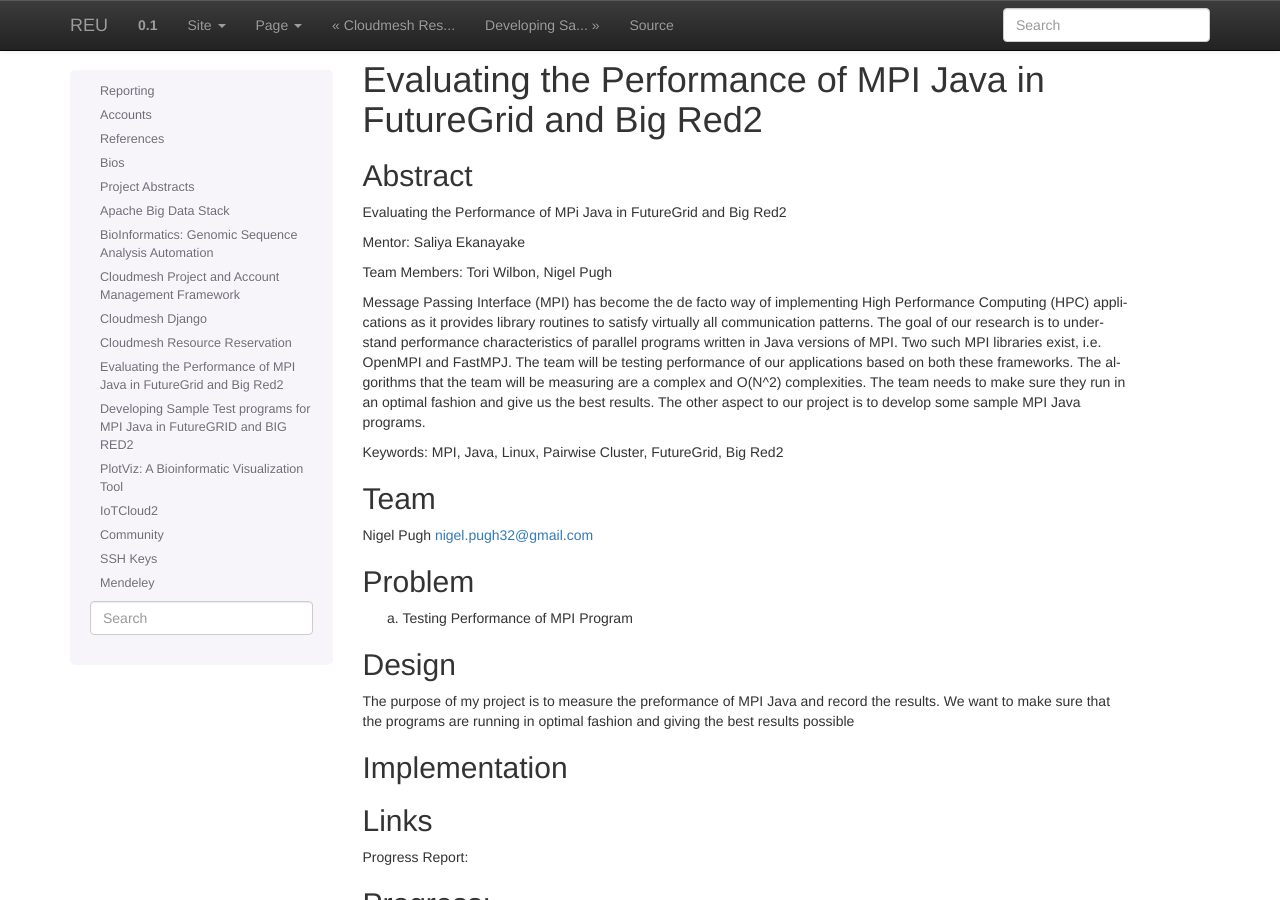
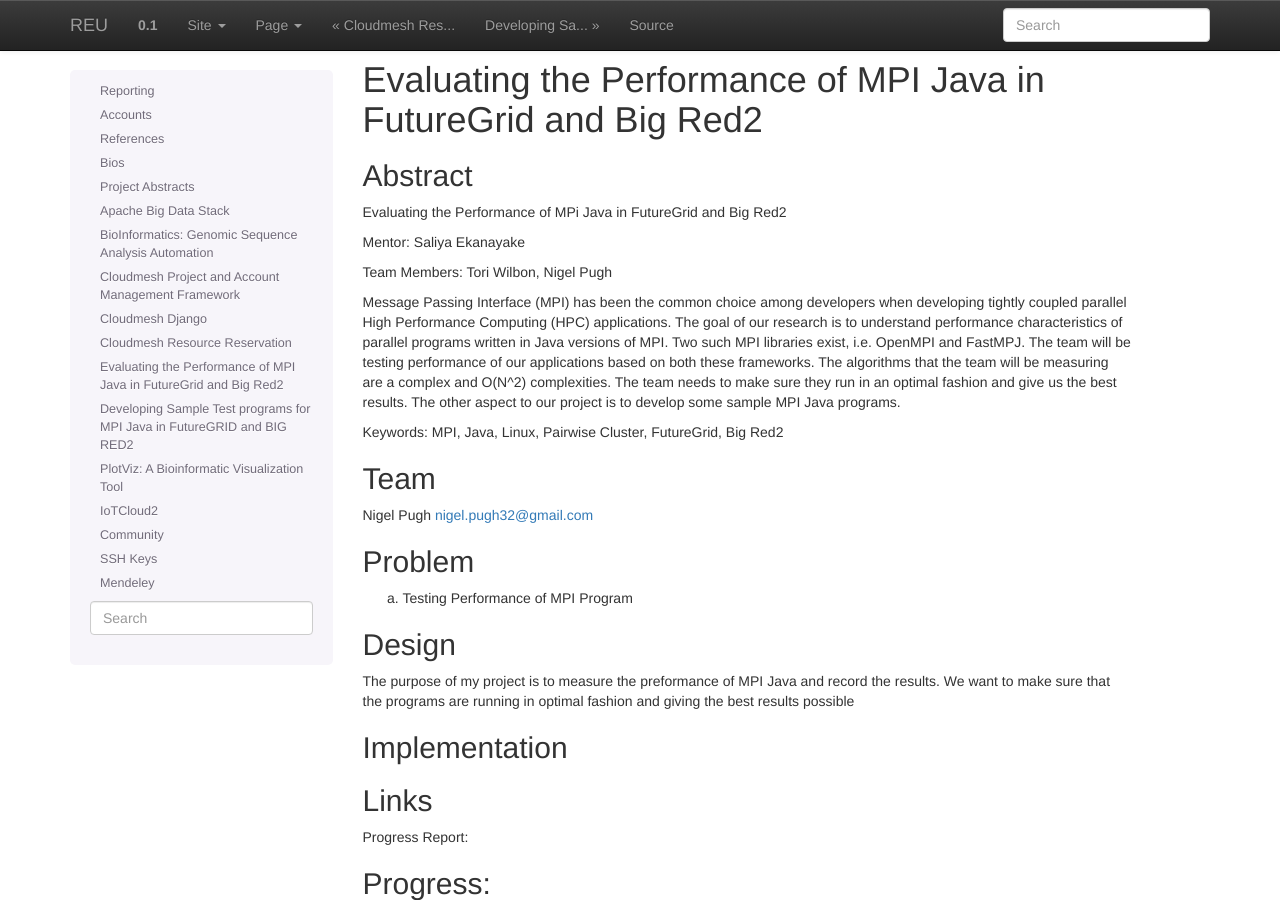
Before and after one commit to cloudmesh-project/reu-2014, a Sphinx documentation site: the page built from doc/source/projects/mpi-java-performance.rst, in a window 1280 px wide and 900 px high. Built offline with Sphinx 7.4.7, drawn with Linux system fonts in a browser that asks for light colours.

Commit message:
Updated abstract.rst

```diff
--- a/doc/source/projects/mpi-java-performance.rst
+++ b/doc/source/projects/mpi-java-performance.rst
@@ -10,7 +10,14 @@
 Team Members: Tori Wilbon, Nigel Pugh
 
 
-Message Passing Interface (MPI) has become the de facto way of implementing High Performance Computing (HPC) applications as it provides library routines to satisfy virtually all communication patterns. The goal of our research is to understand performance characteristics of parallel programs written in Java versions of MPI. Two such MPI libraries exist, i.e. OpenMPI and FastMPJ. The team will be testing performance of our applications based on both these frameworks. The algorithms that the team will be measuring are a complex and O(N^2) complexities. The team needs to make sure they run in an optimal fashion and give us the best results. The other aspect to our project is to develop some sample MPI Java programs.
+Message Passing Interface (MPI) has been the common choice among developers
+when developing tightly coupled parallel High Performance Computing (HPC) applications.
+The goal of our research is to understand performance characteristics of parallel programs
+written in Java versions of MPI. Two such MPI libraries exist, i.e. OpenMPI and FastMPJ.
+The team will be testing performance of our applications based on both these frameworks.
+The algorithms that the team will be measuring are a complex and O(N^2) complexities.
+The team needs to make sure they run in an optimal fashion and give us the best results.
+The other aspect to our project is to develop some sample MPI Java programs.
 
 Keywords: MPI, Java, Linux, Pairwise Cluster, FutureGrid, Big Red2
 
```
